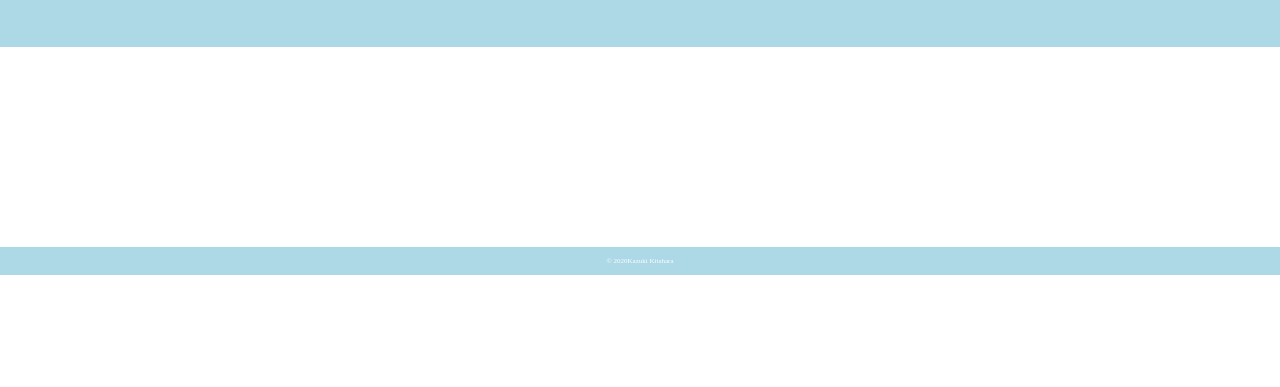
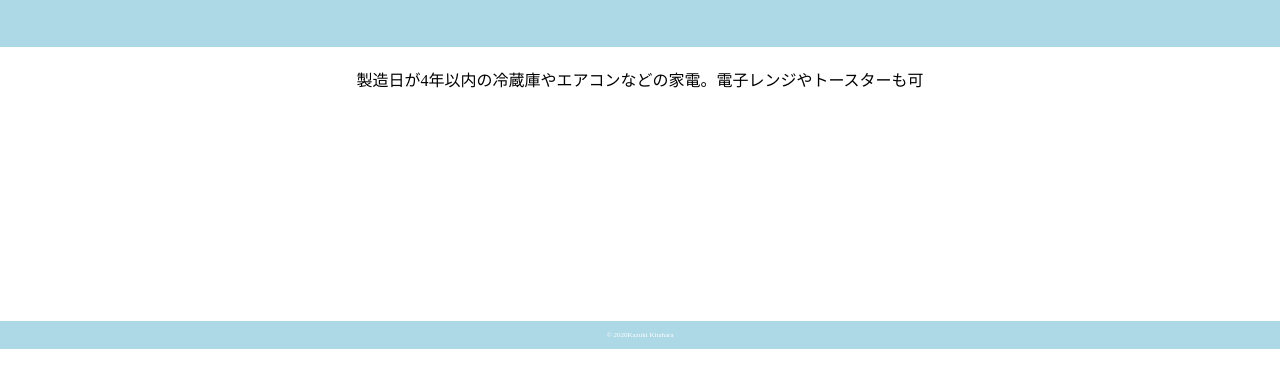
Before and after one commit to RBchaser/ebs-map0306, a plain HTML site: page 13ichiba.html in a window 1280 px wide. Shown: the part 99-486 px from the top of the page. Drawn offline with Linux system fonts and the light colour scheme.

Commit message:
Update 13ichiba.html

```diff
--- a/13ichiba.html
+++ b/13ichiba.html
@@ -14,7 +14,7 @@
         </div>
 
         <div class="discribe">
-
+            <p>製造日が4年以内の冷蔵庫やエアコンなどの家電。電子レンジやトースターも可</p>
         </div>
     </div>
     <footer>
```
